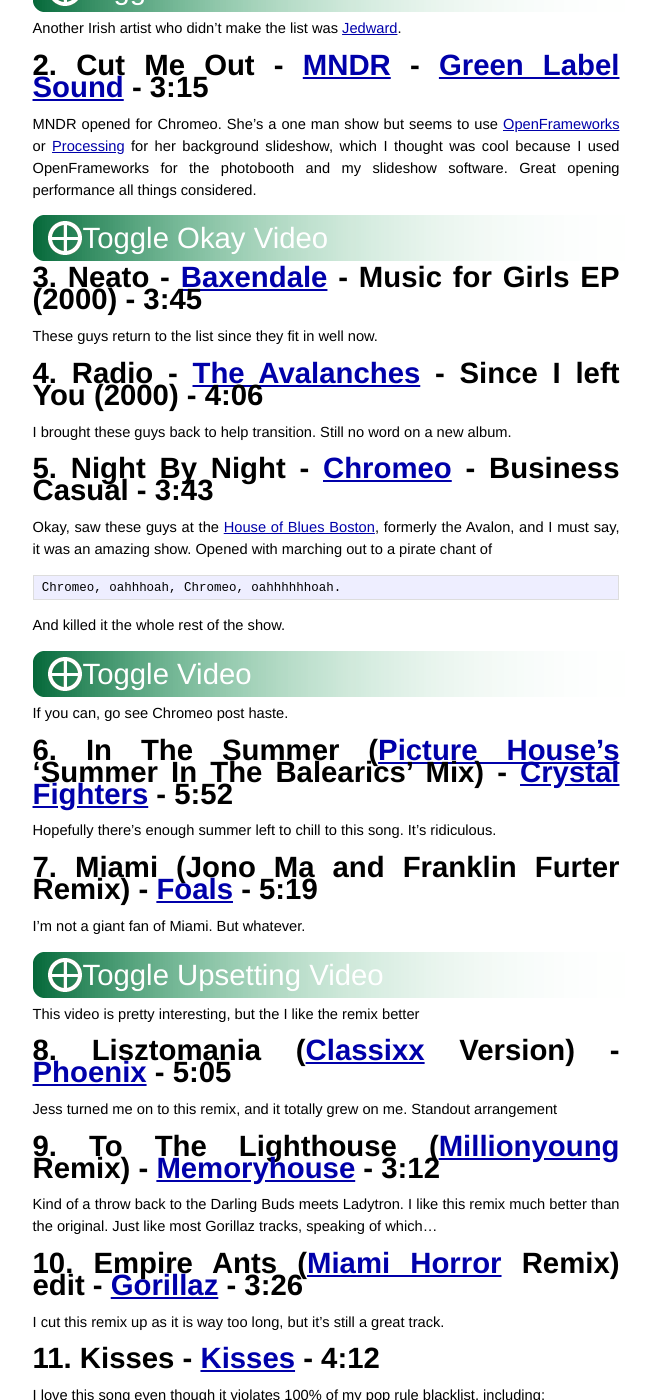
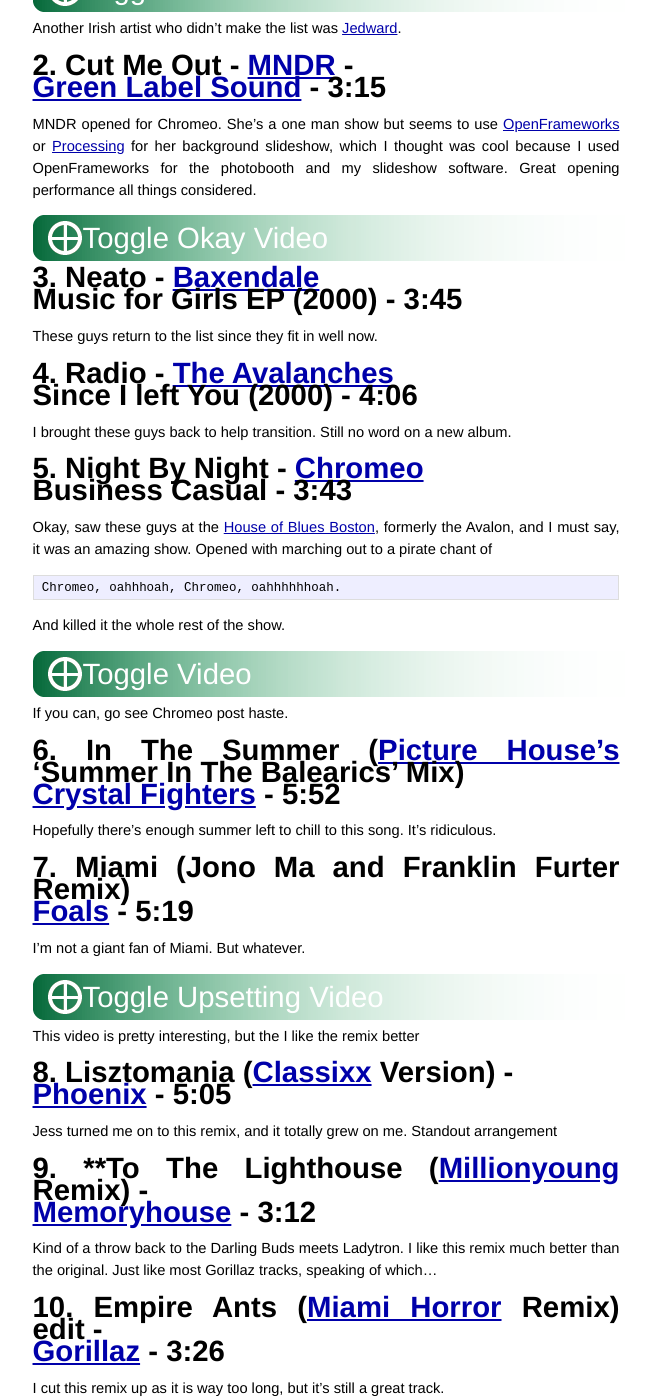
Before and after one commit to grinner/grinner.github.com, a Jekyll site: the page built from _posts/2011-07-24-mix-of-the-year-2010.md, in a window 1280 px wide and 1400 px high, scrolled down 584 px. Shown: the whole window, without its empty margins (314-965 px from the left). Built offline with Jekyll 4.4.1, drawn with Linux system fonts in a browser that asks for light colours; Markdown is read by kramdown in place of the engine named in the settings; some of the changed text lies outside the part shown.

```diff
--- a/_posts/2011-07-24-mix-of-the-year-2010.md
+++ b/_posts/2011-07-24-mix-of-the-year-2010.md
@@ -22,7 +22,8 @@ material things, but it's basically the only way for me to be neat with personal
 
 # The List
 
-## 1.  **Little Red - [Cathy Davey](http://www.myspace.com/cathydavey) - The Nameless - 3:55**
+## 1.  Little Red - [Cathy Davey](http://www.myspace.com/cathydavey) -
+## The Nameless - 3:55
 
 I heard this song in Ireland driving back from Dingle to Tralee on the N86.
 Have only seen this album in Ireland and not the US.
@@ -37,7 +38,8 @@ Have only seen this album in Ireland and not the US.
 Another Irish artist who
 didn't make the list was [Jedward](http://www.planetjedward.net/).
 
-## 2.  **Cut Me Out - [MNDR](http://mndr.com/) - [Green Label Sound](http://www.greenlabelsound.com/) - 3:15**
+## 2.  Cut Me Out - [MNDR](http://mndr.com/) -
+## [Green Label Sound](http://www.greenlabelsound.com/) - 3:15
 
 MNDR opened for Chromeo.  She's a one man show but seems to use [OpenFrameworks](http://www.openframeworks.cc/)
 or [Processing](http://processing.org/) for her background slideshow, which
@@ -51,15 +53,18 @@ slideshow software.  Great opening performance all things considered.
     </div>
 </div>
 
-## 3.  **Neato - [Baxendale](http://www.myspace.com/baxendalemusic) - Music for Girls EP (2000) - 3:45**
+## 3.  Neato - [Baxendale](http://www.myspace.com/baxendalemusic)
+## Music for Girls EP (2000) - 3:45
 
 These guys return to the list since they fit in well now.
 
-## 4.  **Radio - [The Avalanches](http://theavalanches.com/) - Since I left You (2000) - 4:06**
+## 4.  Radio - [The Avalanches](http://theavalanches.com/)
+## Since I left You (2000) - 4:06
 
 I brought these guys back to help transition.  Still no word on a new album.
 
-## 5.  **Night By Night - [Chromeo](http://chromeo.net/) - Business Casual - 3:43**
+## 5.  Night By Night - [Chromeo](http://chromeo.net/)
+## Business Casual - 3:43
 
 Okay, saw these guys at the [House of Blues Boston](http://www.houseofblues.com/venues/clubvenues/boston/),
 formerly the Avalon, and I must say, it was an amazing show.  Opened with
@@ -78,11 +83,13 @@ And killed it the whole rest of the show.
 
 If you can, go see Chromeo post haste.
 
-## 6.  **In The Summer ([Picture House's](http://soundcloud.com/picture-house/) 'Summer In The Balearics' Mix) - [Crystal Fighters](http://crystalfighters.com/) - 5:52**
+## 6.  In The Summer ([Picture House's](http://soundcloud.com/picture-house/) 'Summer In The Balearics' Mix)
+## [Crystal Fighters](http://crystalfighters.com/) - 5:52
 
 Hopefully there's enough summer left to chill to this song.  It's ridiculous.
 
-## 7.  **Miami (Jono Ma and Franklin Furter Remix) - [Foals](http://www.foals.co.uk/) - 5:19**
+## 7.  Miami (Jono Ma and Franklin Furter Remix)
+## [Foals](http://www.foals.co.uk/) - 5:19
 
 I'm not a giant fan of Miami.  But whatever.
 
@@ -95,20 +102,24 @@ I'm not a giant fan of Miami.  But whatever.
 
 This video is pretty interesting, but the I like the remix better
 
-## 8.  **Lisztomania ([Classixx](http://classixx.la/home/) Version) - [Phoenix](http://www.wearephoenix.com/) - 5:05**
+## 8.  Lisztomania ([Classixx](http://classixx.la/home/) Version) -
+## [Phoenix](http://www.wearephoenix.com/) - 5:05
 
 Jess turned me on to this remix, and it totally grew on me.  Standout arrangement
 
-## 9.  **To The Lighthouse ([Millionyoung](http://www.millionyoung.com/) Remix) - [Memoryhouse](http://www.memoryhou.se/) - 3:12**
+## 9.  **To The Lighthouse ([Millionyoung](http://www.millionyoung.com/) Remix) -
+## [Memoryhouse](http://www.memoryhou.se/) - 3:12
 
 Kind of a throw back to the Darling Buds meets Ladytron.  I like this remix
 much better than the original.  Just like most Gorillaz tracks, speaking of which...
 
-## 10. **Empire Ants ([Miami Horror](http://www.miamihorror.com/) Remix) edit - [Gorillaz](http://gorillaz.com/) - 3:26**
+## 10. Empire Ants ([Miami Horror](http://www.miamihorror.com/) Remix) edit -
+## [Gorillaz](http://gorillaz.com/) - 3:26
 
 I cut this remix up as it is way too long, but it's still a great track.
 
-## 11. **Kisses - [Kisses](http://www.myspace.com/blowkissess) - 4:12**
+## 11. Kisses - [Kisses](http://www.myspace.com/blowkissess) -
+## 4:12
 
 I love this song even though it violates 100% of my pop rule blacklist, including:
 
@@ -126,7 +137,8 @@ I love this song even though it violates 100% of my pop rule blacklist, includin
 
 Hard to like that one.
 
-## 12. **Round and Round - [Ariel Pink's](http://www.arielpink.com/) Haunted Graffiti - Before Today - 5:09**
+## 12. Round and Round - [Ariel Pink's](http://www.arielpink.com/) Haunted Graffiti -
+## Before Today - 5:09
 
 Great song.  Almost didn't include it
 
@@ -139,13 +151,15 @@ Not the real video, but close enough
     </div>
 </div>
 
-## 13. **Shellshock - [New Order](http://www.neworderonline.com/) (1986) - 4:24**
+## 13. Shellshock - [New Order](http://www.neworderonline.com/) (1986) -
+## 4:24
 
 This is how you should say "Won't Stop, Can't Stop" without saying it.
 
 <!-- <object style="height: 390px; width: 640px"><param name="movie" value="http://www.youtube.com/v/S-Wh7HRbWAU?version=3"><param name="allowFullScreen" value="true"><param name="allowScriptAccess" value="always"><embed src="http://www.youtube.com/v/S-Wh7HRbWAU?version=3" type="application/x-shockwave-flash" allowfullscreen="true" allowScriptAccess="always" width="640" height="390"></object> -->
 
-## 14. **Mr. Superlove - [The Afghan Whigs](http://www.summerskiss.com/) - What Jail Is Like EP (1994) - 6:05**
+## 14. Mr. Superlove - [The Afghan Whigs](http://www.summerskiss.com/) -
+## What Jail Is Like EP (1994) - 6:05
 
 About something.  But...worst video ever.  Gentleman Broncos anybody?
 
```
